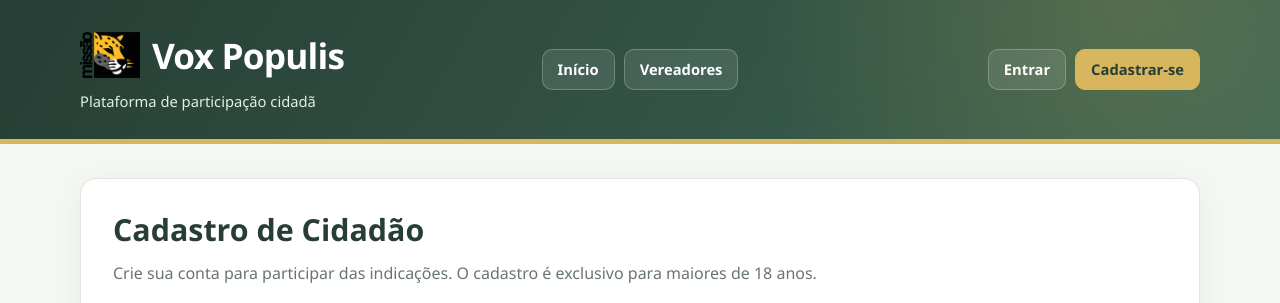
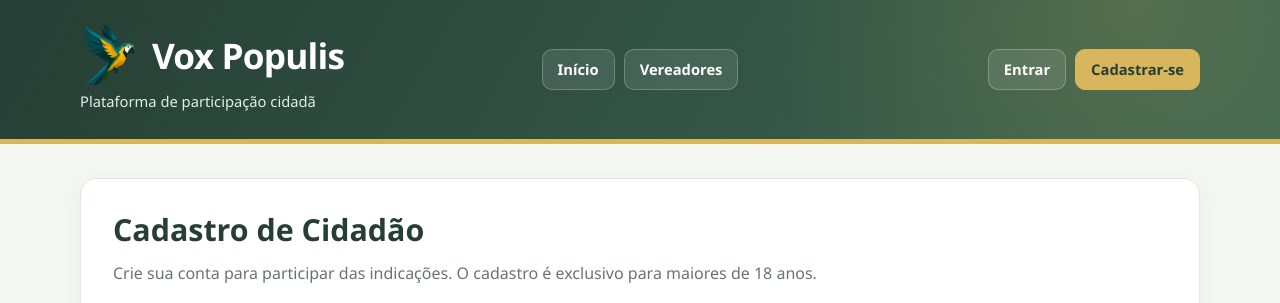
Before and after one commit to robertoarielfbelo2-cell/Projeto-Integrador, a PHP site: page /html/cadastro.html in a window 1280 px wide. Shown: the top 303 px of the page. Run offline with PHP 8.4, Linux system fonts and the light colour scheme.

Commit message:
Novo logo do Vox Populis (papagaio)
Logo do papagaio no cabecalho de todas as paginas (logo.png) e como icone da aba do navegador (favicon.png), com fundo transparente.

```diff
--- a/frontend/css/style.css
+++ b/frontend/css/style.css
@@ -150,7 +150,7 @@ header h1::before {
     height: 60px;
     flex: 0 0 60px;
 
-    background-image: url("../assets/missao.png");
+    background-image: url("../assets/logo.png");
     background-size: contain;
     background-repeat: no-repeat;
     background-position: center;
```
Also changed, not shown: frontend/assets/favicon.png, frontend/assets/logo.png (added).
